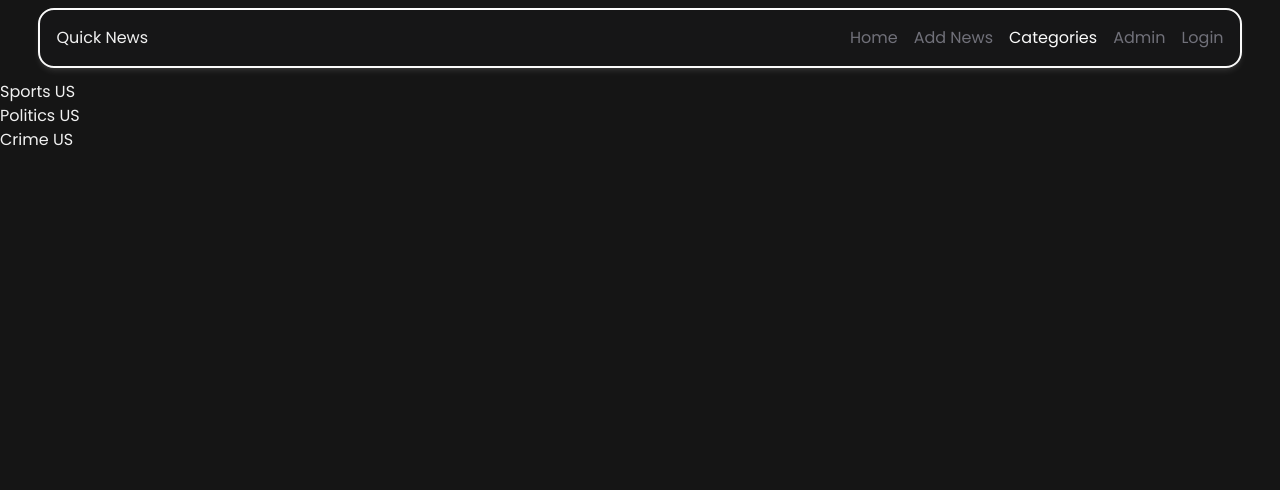
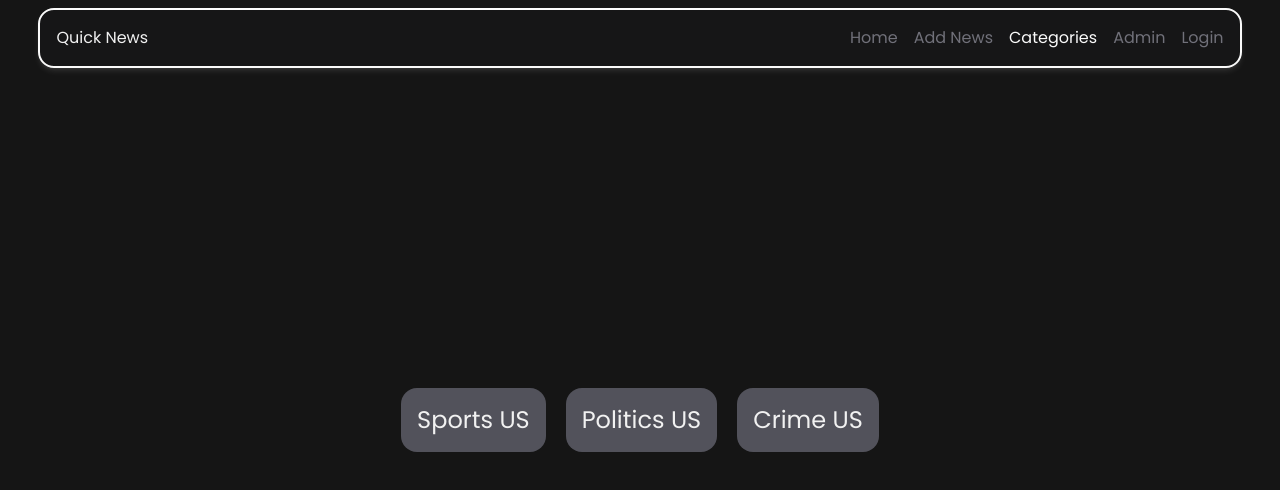
Before and after one commit to Hadi87s/Quick-News, a Next.js app: page /categories in a window 1280 px wide. Shown: the top 490 px of the page. Built offline with nearby package versions, Linux system fonts and the light colour scheme.

Commit message:
fixing the categories page styles and the aside width respects the content.

```diff
--- a/app/categories/page.tsx
+++ b/app/categories/page.tsx
@@ -1,19 +1,29 @@
 import React from "react";
 import Link from "next/link";
+import CatLink from "@/components/category-link/CatLink";
+
+const links = [
+  {
+    title: "Sports US",
+    href: "/news-list/sports/us",
+  },
+  {
+    title: "Politics US",
+    href: "/news-list/politics/us",
+  },
+  {
+    title: "Crime US",
+    href: "/news-list/crime/us",
+  },
+];
 
 const Page = () => {
   return (
-    <div>
-      <ul>
-        <li>
-          <Link href="/news-list/sports/us">Sports US</Link>
-        </li>
-        <li>
-          <Link href="/news-list/politics/us">Politics US</Link>
-        </li>
-        <li>
-          <Link href="/news-list/crime/us">Crime US</Link>
-        </li>
+    <div className="flex justify-center items-center min-h-[85vh]">
+      <ul className="flex gap-x-5 p-2 text-sm md:text-xl lg:text-2xl">
+        {links.map((link, index) => (
+          <CatLink key={index} href={link.href} title={link.title} />
+        ))}
       </ul>
     </div>
   );
--- /dev/null
+++ b/app/news-list/layout.tsx
@@ -0,0 +1,17 @@
+import React from "react";
+
+export default function NewsLayout({
+  children,
+}: Readonly<{
+  children: React.ReactNode;
+}>) {
+  return (
+    <div className="flex gap-x-3">
+      <aside className="basis-[30%] h-auto max-w-[300px] bg-white text-black p-4">
+        in here will be other links to other news, and I will implement them
+        here later on.
+      </aside>
+      <div className="basis-[70%] ">{children}</div>
+    </div>
+  );
+}
--- /dev/null
+++ b/components/category-link/CatLink.tsx
@@ -0,0 +1,16 @@
+import Link from "next/link";
+import React from "react";
+
+interface IProps {
+  href: string;
+  title: string;
+}
+const CatLink = (props: IProps) => {
+  return (
+    <li className="p-4 bg-zinc-600 rounded-2xl hover:bg-zinc-400 hover:text-zinc-800 cursor-pointer transition duration-200">
+      <Link href={props.href}>{props.title}</Link>
+    </li>
+  );
+};
+
+export default CatLink;
```
